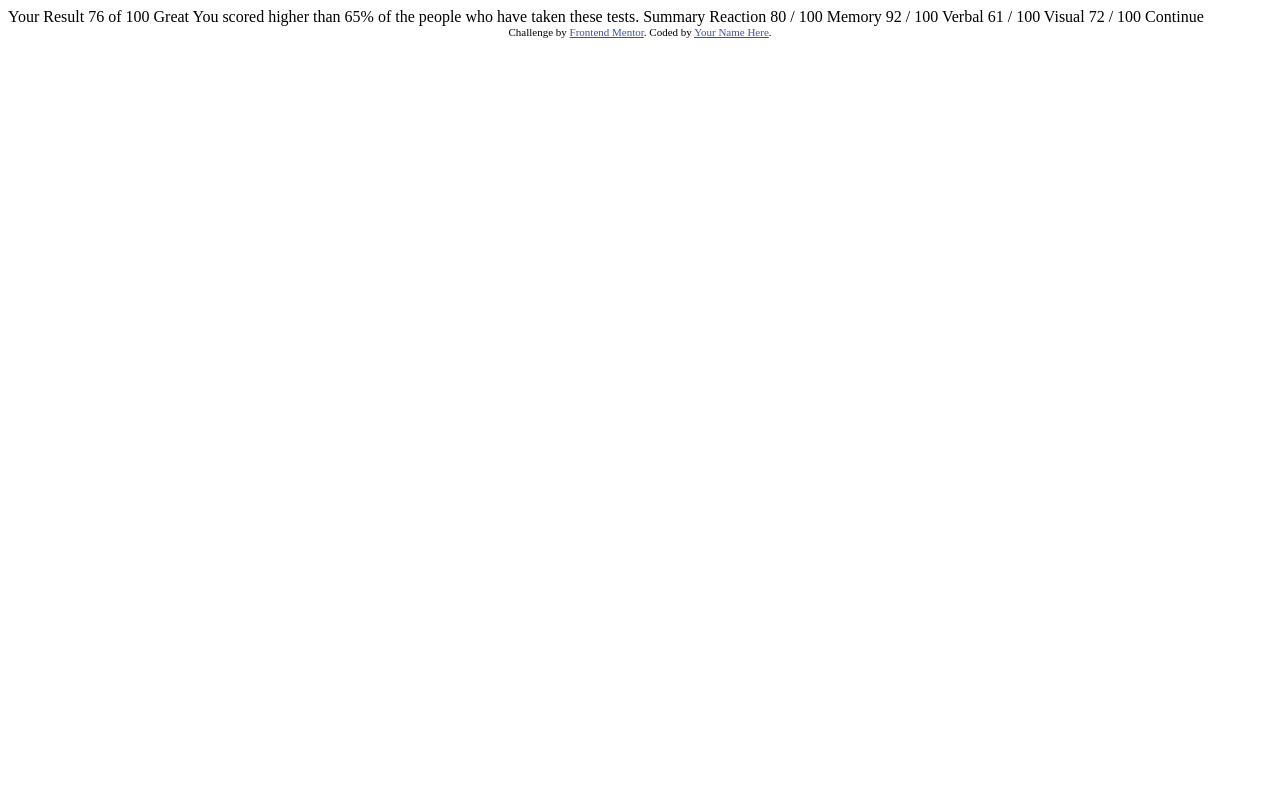
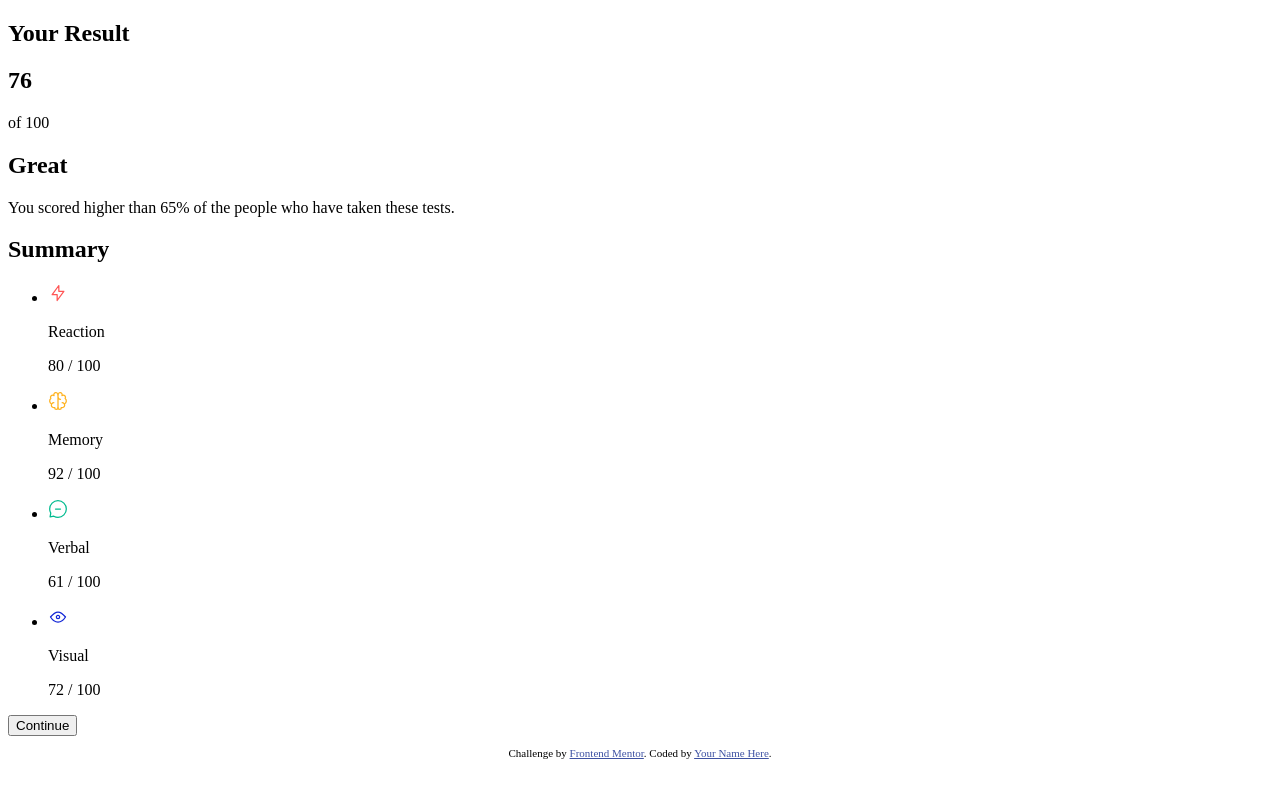
Before and after one commit to AntonioZago-Code/Frontend-Mentor__Projects, a plain HTML site: page Results summary component/results-summary-component.html in a window 1280 px wide. Drawn offline with Linux system fonts and the light colour scheme.

Commit message:
tags HTML

```diff
--- a/Results summary component/results-summary-component.html
+++ b/Results summary component/results-summary-component.html
@@ -4,44 +4,57 @@
   <meta charset="UTF-8">
   <meta name="viewport" content="width=device-width, initial-scale=1.0"> <!-- displays site properly based on user's device -->
 
+
+
   <link rel="icon" type="image/png" sizes="32x32" href="./assets/images/favicon-32x32.png">
-
   <title>Frontend Mentor | Results summary component</title>
 
-  <!-- Feel free to remove these styles or customise in your own stylesheet 👍 -->
   <style>
     .attribution { font-size: 11px; text-align: center; }
     .attribution a { color: hsl(228, 45%, 44%); }
   </style>
+
 </head>
 <body>
 
-  Your Result
-  76
-  of 100
+  <main>
 
-  Great
-  You scored higher than 65% of the people who have taken these tests.
+    <section class="score-result-section">
 
-  Summary
+      <h1 class="title">Your Result</h1>
 
-  Reaction
-  80 / 100
+      <div class="points">
 
-  Memory
-  92 / 100
+        <h1>76</h1>
+        <p>of 100</p>
 
-  Verbal
-  61 / 100
+      </div>
 
-  Visual
-  72 / 100
+      <h2>Great</h2>
 
-  Continue
+      <p>You scored higher than 65% of the people who have taken these tests.</p>
 
-  <div class="attribution">
-    Challenge by <a href="https://www.frontendmentor.io?ref=challenge" target="_blank">Frontend Mentor</a>.
-    Coded by <a href="#">Your Name Here</a>.
-  </div>
+    </section>
+
+    <section class="summary-section">
+
+      <h2>Summary</h2>
+
+      <ul class="skills-list" id="skills_list"></ul>
+
+      <button class="continue">Continue</button>
+
+    </section>
+
+  </main>
+
+  <footer class="attribution">
+    <p>Challenge by <a href="https://www.frontendmentor.io?ref=challenge" target="_blank">Frontend Mentor</a>.
+    Coded by <a href="#">Your Name Here</a>.</p>
+  </footer>
+
+
+  <script src="./script.js"></script>
+
 </body>
 </html>
--- /dev/null
+++ b/Results summary component/script.js
@@ -0,0 +1,24 @@
+document.addEventListener('DOMContentLoaded', () => {
+
+    fetch('./data.json')
+        .then(response => response.json())
+        .then(data => {
+            const lista = document.getElementById('skills_list');
+
+            data.forEach(item => {
+                const li = document.createElement('li');
+                li.className = 'skill-item';
+
+                li.innerHTML = `
+                    <img src="${item.icon}" alt="${item.category} icon"/>
+                    <p class="skill-name">${item.category}</p>
+                    <p class="poits-of-100"><span>${item.score}</span> / 100<p>
+                `;
+
+                lista.appendChild(li);
+            });
+        })
+        .catch(error => {
+            console.error('Erro ao carregar o JSON: ', error);
+        });
+});
```
